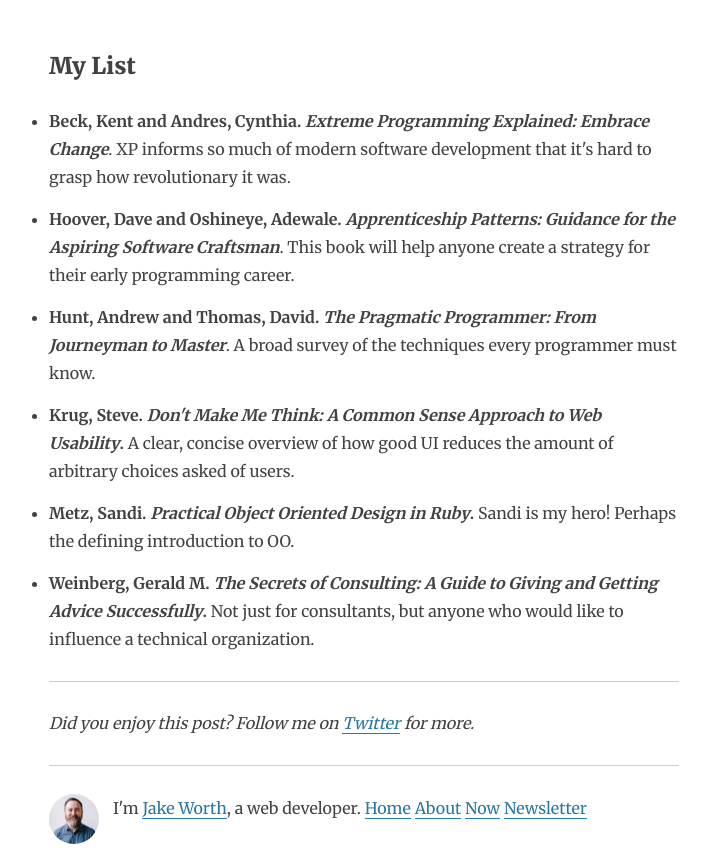
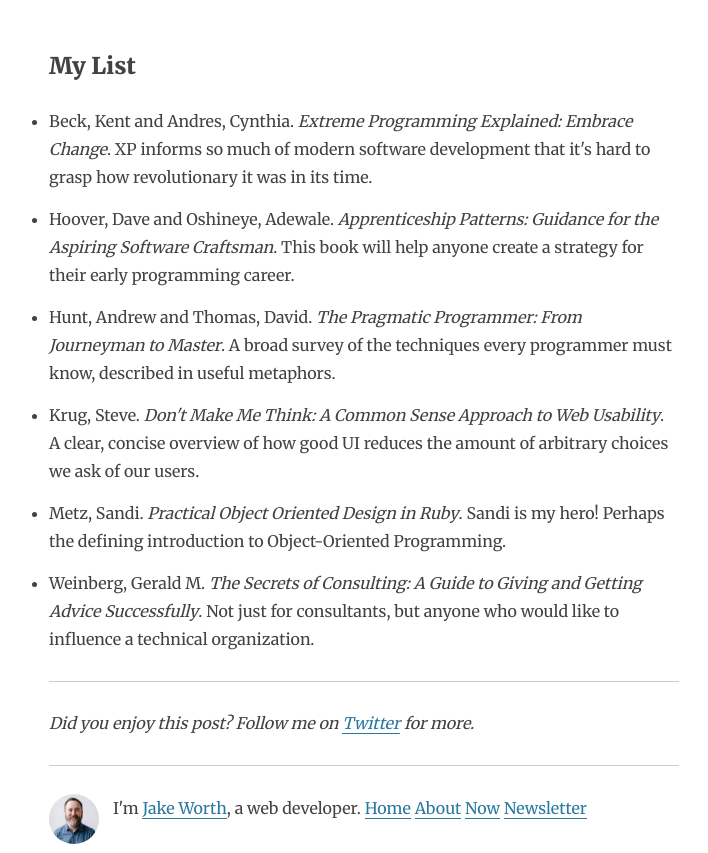
Before and after one commit to jwworth/jakeworth, a Gatsby site: page /developer-reading-list/ in a window 1280 px wide. Shown: the part 534-1387 px from the top of the page, without its empty margins (276-984 px from the left). Built offline with nearby package versions, Linux system fonts and the light colour scheme; Gatsby itself is replaced by a stand-in of ours; some packages are replaced by stand-ins of ours.

Commit message:
User sees less 'bold' text

```diff
--- a/content/blog/developer-reading-list.md
+++ b/content/blog/developer-reading-list.md
@@ -3,9 +3,8 @@
 date: '2019-09-28T00:00:00-06:00'
 ---
 
-Getting started as a programmer, what books should one read?  This is my list
-of the programming books that I think are essential for folks entering the
-field.
+Getting started as a programmer, what books should one read? This is my list of
+the programming books that I think are essential for folks entering the field.
 
 These books are classics. They introduced ideas and terminology that changed
 the discourse. I believe being aware of these seismic shifts is an important
@@ -20,9 +19,20 @@
 
 ### My List
 
-- **Beck, Kent and Andres, Cynthia. _Extreme Programming Explained: Embrace Change_**. XP informs so much of modern software development that it's hard to grasp how revolutionary it was.
-- **Hoover, Dave and Oshineye, Adewale. _Apprenticeship Patterns: Guidance for the Aspiring Software Craftsman_**. This book will help anyone create a strategy for their early programming career.
-- **Hunt, Andrew and Thomas, David. _The Pragmatic Programmer: From Journeyman to Master_**. A broad survey of the techniques every programmer must know.
-- **Krug, Steve. _Don't Make Me Think: A Common Sense Approach to Web Usability_.** A clear, concise overview of how good UI reduces the amount of arbitrary choices asked of users.
-- **Metz, Sandi. _Practical Object Oriented Design in Ruby_.** Sandi is my hero! Perhaps the defining introduction to OO.
-- **Weinberg, Gerald M. _The Secrets of Consulting: A Guide to Giving and Getting Advice Successfully_.** Not just for consultants, but anyone who would like to influence a technical organization.
+- Beck, Kent and Andres, Cynthia. _Extreme Programming Explained: Embrace
+  Change_. XP informs so much of modern software development that it's hard
+  to grasp how revolutionary it was in its time.
+- Hoover, Dave and Oshineye, Adewale. _Apprenticeship Patterns: Guidance for
+  the Aspiring Software Craftsman_. This book will help anyone create a
+  strategy for their early programming career.
+- Hunt, Andrew and Thomas, David. _The Pragmatic Programmer: From Journeyman
+  to Master_. A broad survey of the techniques every programmer must know,
+  described in useful metaphors.
+- Krug, Steve. _Don't Make Me Think: A Common Sense Approach to Web
+  Usability_. A clear, concise overview of how good UI reduces the amount of
+  arbitrary choices we ask of our users.
+- Metz, Sandi. _Practical Object Oriented Design in Ruby_. Sandi is my
+  hero! Perhaps the defining introduction to Object-Oriented Programming.
+- Weinberg, Gerald M. _The Secrets of Consulting: A Guide to Giving and
+  Getting Advice Successfully_. Not just for consultants, but anyone who
+  would like to influence a technical organization.
```
